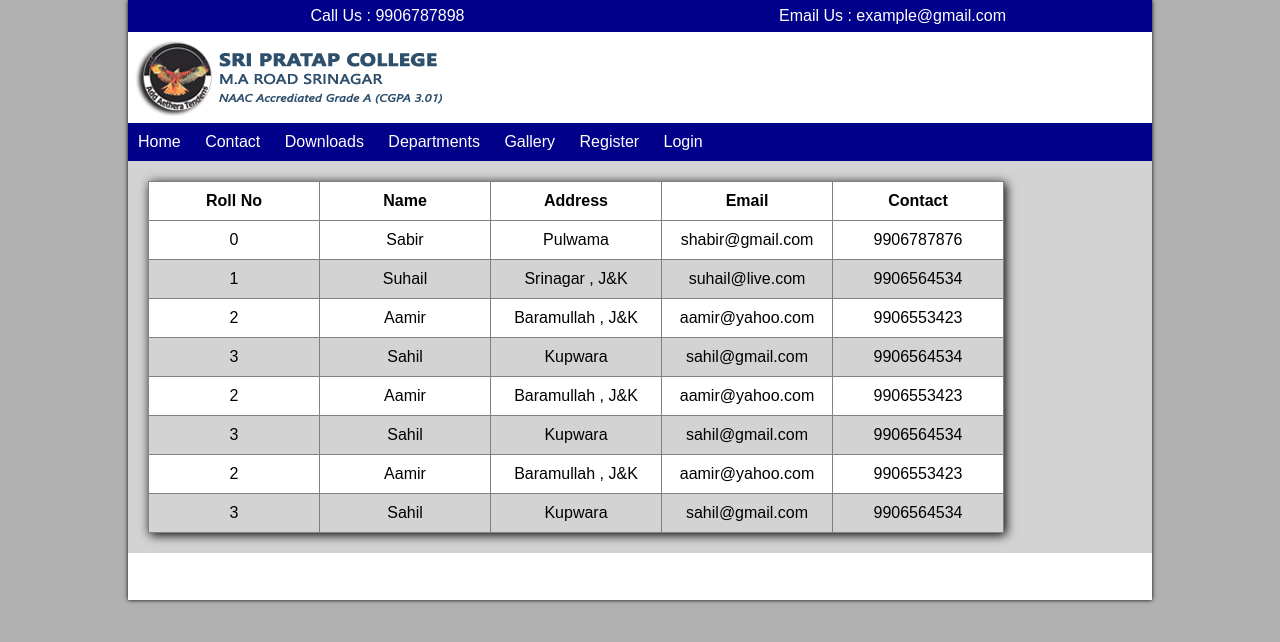
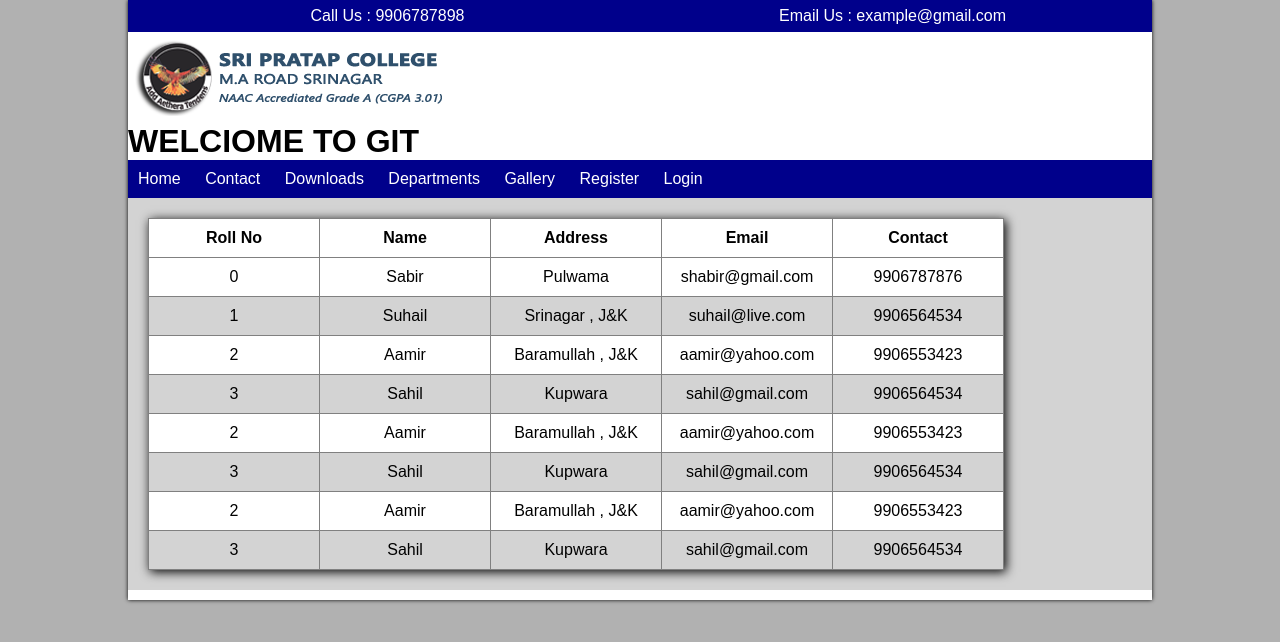
Before and after one commit to bismagit/democollege, a plain HTML site: page index.html in a window 1280 px wide. Drawn offline with Linux system fonts and the light colour scheme.

Commit message:
Inde changed

```diff
--- a/index.html
+++ b/index.html
@@ -16,7 +16,7 @@
 			<div id="logo-container">
 				<img src="images/logo.png">
 			</div>
-
+            <h1>WELCIOME TO GIT</h1>
 			<div id="navbar">
 				<ul>
 					<li><a href="index.html">Home</a></li>
```
